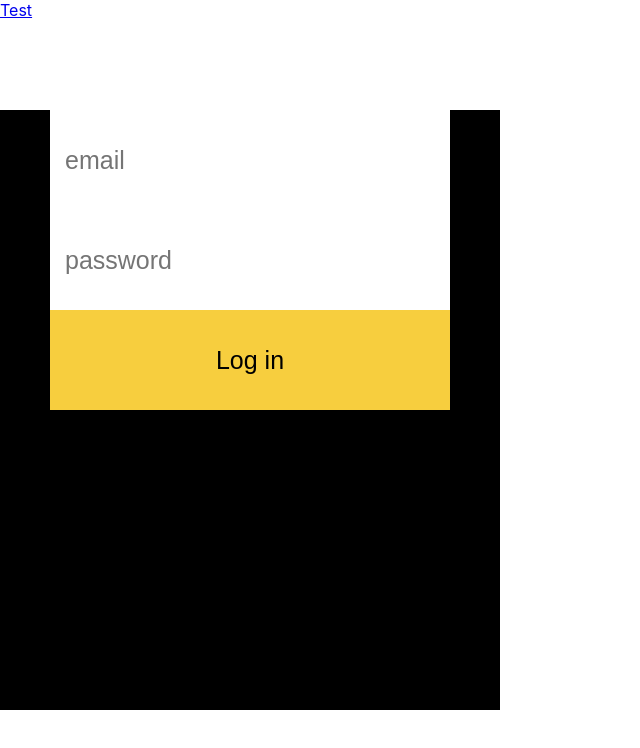
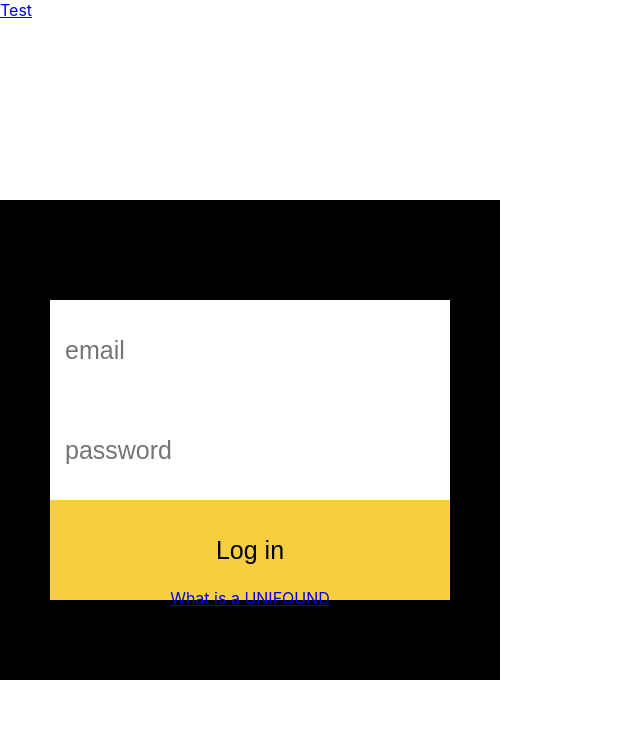
Before and after one commit to devteamepic/frontend, a React (Create React App) app: page /test in a window 1280 px wide. Shown: the top 748 px of the page, without its empty margins (0-640 px from the left). Built offline with nearby package versions, Linux system fonts and the light colour scheme.

Commit message:
temp cpmmit

```diff
--- a/src/App.css
+++ b/src/App.css
@@ -73,3 +73,8 @@ body {
   height: 100%;
   width: 100%;
 }
+
+#login-form {
+  height: 60%;
+  padding-top: 20%;
+}
--- a/src/components/core/molecules/LoginForm/LoginForm.js
+++ b/src/components/core/molecules/LoginForm/LoginForm.js
@@ -1,11 +1,14 @@
 import React from 'react'
+import '../../../../App.css'
 import { connect } from 'react-redux'
 import Input from '../../atoms/Input/Input'
+import { Link } from 'react-router-dom'
 import LoginFormStyled from '../../../styled/molecules/loginFormStyled'
 
 const LoginForm = ({ dispatch, ...props }) => {
     return (
-        <LoginFormStyled>
+      <LoginFormStyled>
+        <form id='login-form'>
           <Input
             type = { 'text' }
             placeholder = 'email'
@@ -18,7 +21,9 @@ const LoginForm = ({ dispatch, ...props }) => {
             type = { 'submit' }
             text = 'Log in'
           />
-        </LoginFormStyled>
+        </form>
+        <Link to='/about'>What is a UNIFOUND</Link>
+      </LoginFormStyled>
     )
 }
 
--- a/src/components/styled/molecules/loginFormStyled.js
+++ b/src/components/styled/molecules/loginFormStyled.js
@@ -1,9 +1,9 @@
 import React from 'react'
 import styled from 'styled-components'
 
-const LoginFormStyled = styled.form`
+const LoginFormStyled = styled.div`
 width: 500px;
-height: 600px;
+height: 80%;
 background-color: black;
 text-align: center;
 `
```
